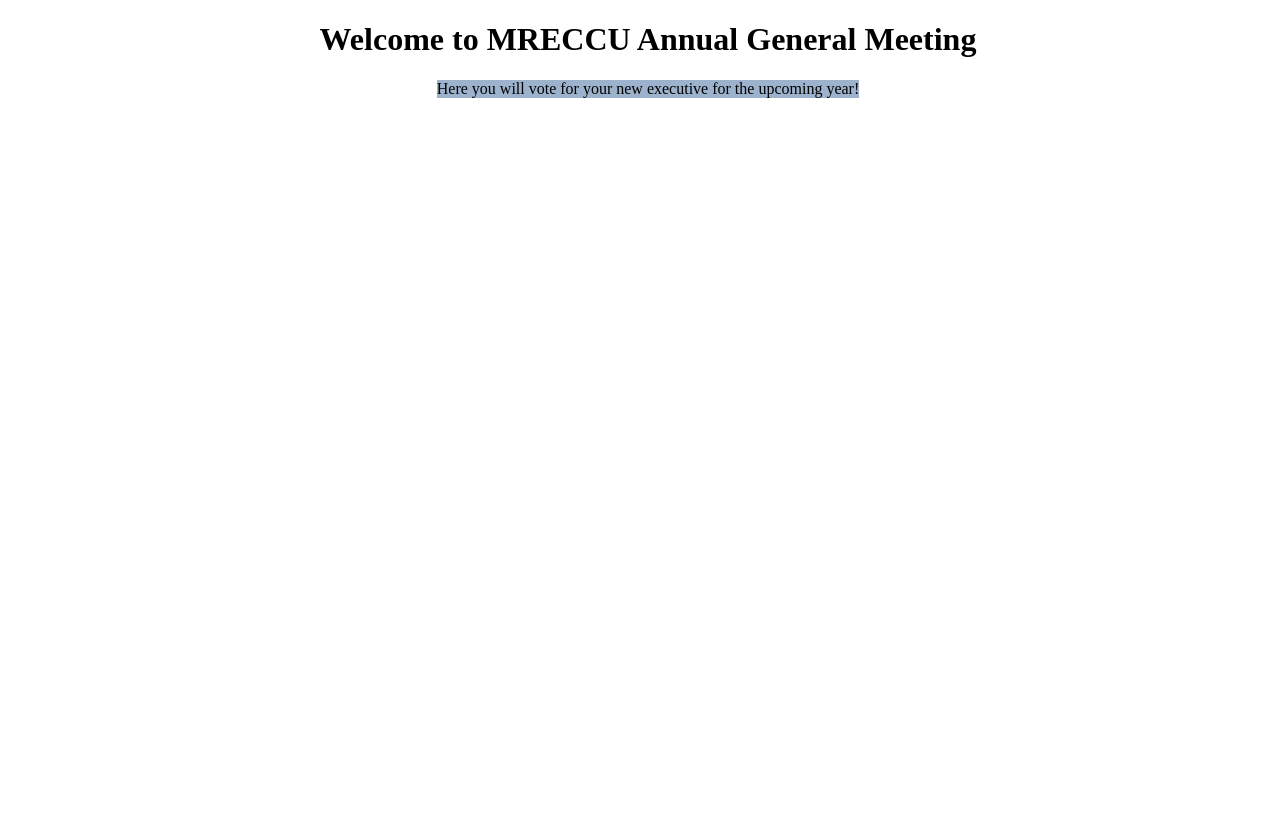
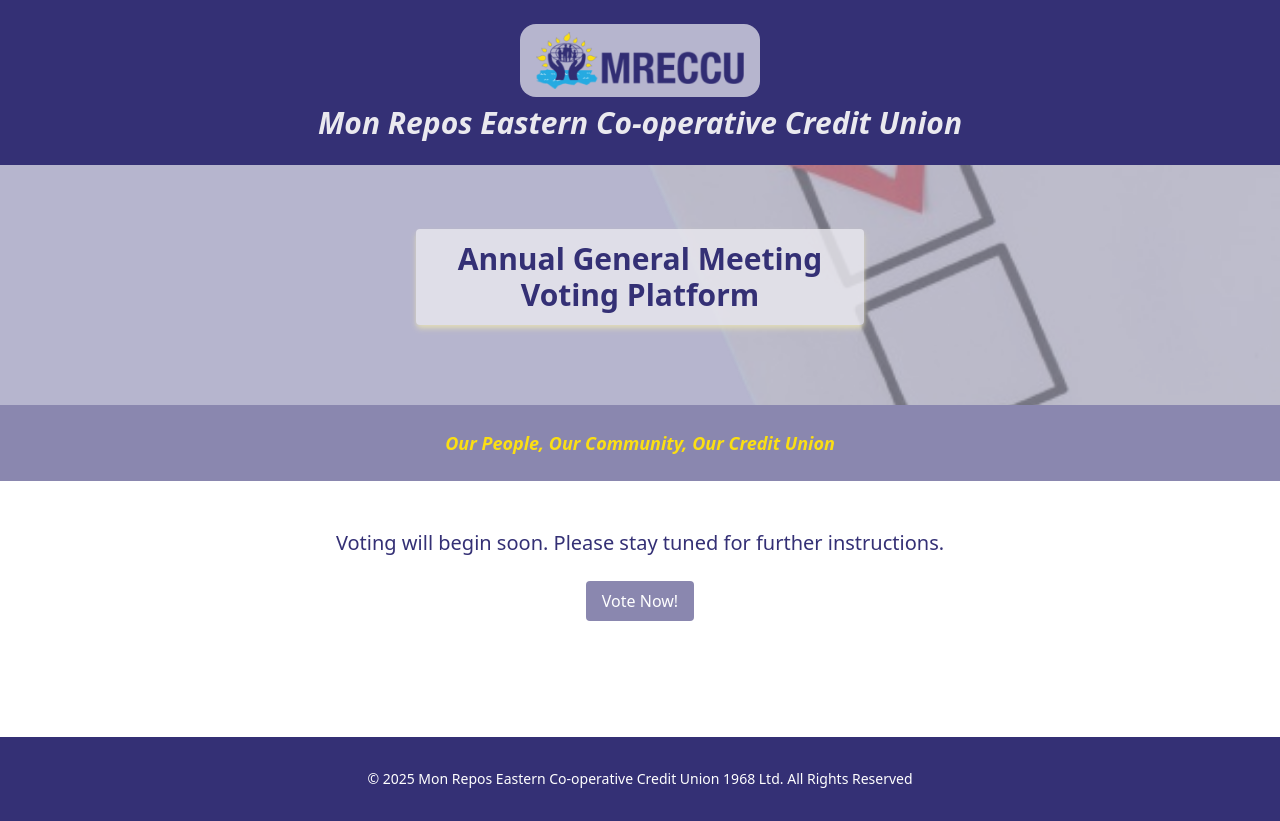
Before and after one commit to Dhre-Ann/MRECCU-AGM-Voting-Platform, a website built with webpack: page frontend/index.html in a window 1280 px wide. Before the commit the page ends 800 px from the top, so only its background shows below. Built offline with nearby package versions, Linux system fonts and the light colour scheme.

Commit message:
fixed tailwind issues. Frontend coding has began. index page complete.

```diff
--- a/frontend/index.html
+++ b/frontend/index.html
@@ -1,22 +1,101 @@
 <!DOCTYPE html>
 <html lang="en">
+
 <head>
   <meta charset="UTF-8">
   <meta name="viewport" content="width=device-width, initial-scale=1.0">
   <title>Document</title>
-    <link href="./src/styles/output.css" rel="stylesheet">
+  <link href="/frontend/dist/output.css" rel="stylesheet">
+  <!-- <script src="https://cdn.tailwindcss.com"></script> -->
+  <!--<script>
+      tailwind.config = {
+      theme: {
+        extend: {
+          colors: {
+            primary: '#343075',
+            secondary: "#eae9ef",
+            accent1: '#8a87af',
+            accent2: '#5f5c92',
+            accent3: '#b6b5ce',
+            highlight: '#fbdf13',
+            light1: '#e0dbb8',
+            light2: '#d9ce80',
+            light3: '#e7d536',
+          },
+        },
+      },
+    }
+    </script> -->
 </head>
-<body class="w-full full">
-    <main class="w-full h-full max-h-screen p-2 items-center justify-center flex-col gap-4 my-auto">
-        <div class="mx-auto my-auto p-4 shadow-md w-fit">
-            <h1 class="text-center">Welcome to MRECCU Annual General Meeting</h1>
+
+<body class="w-full bg-primary text-secondary font-sans">
+
+  <!-- Header -->
+  <header class="w-full bg-primary text-secondary py-6 shadow-lg">
+
+    <div class="w-fit h-fit text-sm px-4 py-2 mx-auto bg-accent3 rounded-2xl flex items-center justify-center">
+      <img src="/frontend/assets/mrccu-logo.png" alt="mreccu-logo"
+     class="w-24 sm:w-32 md:w-40 lg:w-48 xl:w-52 h-auto" />
+
     </div>
-        <div class="mx-auto my-auto p-4 shadow-md w-fit bg-[rgb(156,178,205)]">
-            <p class="text-center black">Here you will vote for your new executive for the upcoming year!</p>
+
+    <div class="container mx-auto text-center">
+      <h2 class="text-md sm:text-3xl font-bold mt-2 italic">Mon Repos Eastern Co-operative Credit Union</h2>
+    </div>
+
+  </header>
+
+  <!-- Welcome Section -->
+<section class="relative py-16 px-4 text-center text-primary bg-accent3">
+  <img src="./assets/vote.png" alt="vote-image"
+       class="absolute inset-0 w-full h-full object-cover opacity-40 pointer-events-none" />
+
+  <div class="relative z-10 max-w-md mx-auto">
+    <h2 class="shadow-md shadow-light1 w-fit p-3 rounded-sm text-xl sm:text-3xl font-semibold mb-4 bg-secondary/80">
+      Annual General Meeting Voting Platform
+    </h2>
+    <!-- <p class="text-lg bg-secondary/70 px-2 py-1 rounded">
+      Cast your vote and participate in shaping the future of our credit union.
+    </p> -->
+  </div>
+</section>
+
+
+
+
+
+  <!-- Banner -->
+  <section class="bg-accent1 text-white py-6">
+      <div class="mx-auto text-center">
+        <p class="text-lg text-highlight font-semibold italic">Our People, Our Community, Our Credit Union</p>
+      </div>
+  </section>
+
+
+  <!-- Main Content -->
+  <main class="py-12 bg-white text-primary min-h-[35vh] sm:min-h-[35vh] lg:min-h-[32vh]">
+  <div class="container mx-auto text-center">
+    <h3 class="text-lg sm:text-xl font-medium">
+      Voting will begin soon. Please stay tuned for further instructions.
+    </h3>
+    <!-- You can add buttons, login prompts, or timers here -->
+     <div class="p-6">
+      <button class="bg-accent1 text-white px-4 py-2 rounded hover:bg-light3 transition-colors">
+        Vote Now!
+      </button>
      </div>
 
 
+  </div>
 </main>
+
+
+  <!-- Footer -->
+<footer class="mt-auto bg-primary text-white py-8 px-2 text-sm text-center">
+  <p>&copy; 2025 Mon Repos Eastern Co-operative Credit Union 1968 Ltd. All Rights Reserved</p>
+</footer>
+
 </body>
-<script src="../frontend/dist/bundle.js"></script>
+<script src="./dist/bundle.js"></script>
+
 </html>
--- a/frontend/pages/login.html
+++ b/frontend/pages/login.html
@@ -4,9 +4,13 @@
     <meta charset="UTF-8">
     <meta name="viewport" content="width=device-width, initial-scale=1.0">
     <title>MRECCU AGM Login</title>
-    <link href="/frontend/src/styles/output.css" rel="stylesheet">
+    <link href="/frontend/dist/output.css" rel="stylesheet">
 </head>
 <body>
+
+    <div class="w-full mx-auto bg-blue-300 text-white p-4">
+        Custom primary background should show!
+      </div>
 
     <!-- Voter login form -->
     <form id="voterForm">
--- a/frontend/src/js/index.js
+++ b/frontend/src/js/index.js
@@ -2,6 +2,7 @@
     const form = document.getElementById('voterForm');
     const resultDiv = document.getElementById('result');
 
+    if (form)
       form.addEventListener('submit', async (e) => {
         e.preventDefault();
 
--- a/frontend/src/styles/input.css
+++ b/frontend/src/styles/input.css
@@ -1,3 +1,13 @@
-@tailwind base;
-@tailwind components;
-@tailwind utilities;
+@import "tailwindcss";
+
+@theme {
+  --color-primary: #343075;
+  --color-secondary: #eae9ef;
+  --color-accent1: #8a87af;
+  --color-accent2: #5f5c92;
+  --color-accent3: #b6b5ce;
+  --color-highlight: #fbdf13;
+  --color-light1: #e0dbb8;
+  --color-light2: #d9ce80;
+  --color-light3: #e7d536;
+  }
--- /dev/null
+++ b/postcss.config.mjs
@@ -0,0 +1,5 @@
+export default {
+  plugins: {
+    "@tailwindcss/postcss": {},
+  }
+}
--- a/tailwind.config.js
+++ /dev/null
@@ -1,10 +0,0 @@
-/** @type {import('tailwindcss').Config} */
-module.exports = {
-  content: ["./frontend/**/*.html",
-    "./frontend/src/**/*.{js,jsx}"
-  ],
-  theme: {
-    extend: {},
-  },
-  plugins: [],
-}
```
Also changed, not shown: package.json (+5 -3 lines), frontend/assets/mrccu-logo.png (added), frontend/assets/vote.png (added), frontend/src/styles/output.css (deleted), 2 other files. Lines whose indentation alone changed are shown as unchanged.
